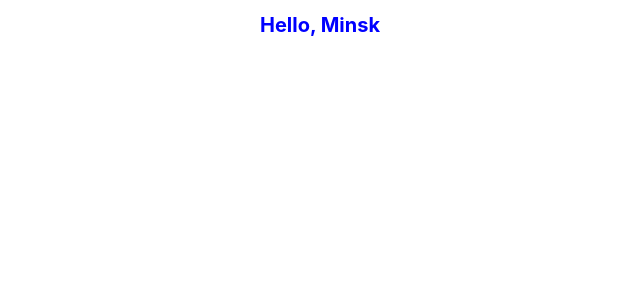
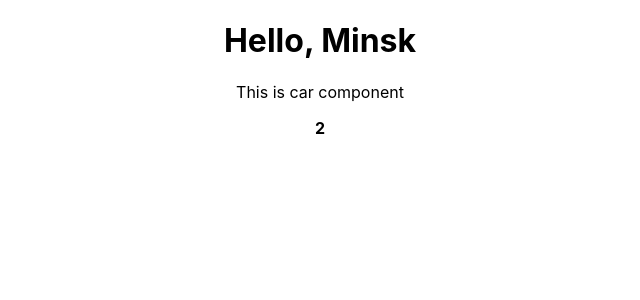
Before and after one commit to mexell96/react-course, a React (Create React App) app: page / in a window 1280 px wide. Shown: the top 300 px of the page, without its empty margins (320-960 px from the left). Built offline with nearby package versions, Linux system fonts and the light colour scheme.

Commit message:
added Car.js

```diff
--- a/src/App2.js
+++ b/src/App2.js
@@ -1,4 +1,5 @@
 import React, { Component } from "react";
+import Car from "./Car/Car";
 
 export class App2 extends Component {
   render() {
@@ -7,7 +8,9 @@ export class App2 extends Component {
     };
     return (
       <div style={divStyle}>
-        <h1 style={{ color: "blue", fontSize: "20px" }}>Hello, Minsk</h1>
+        <h1>Hello, Minsk</h1>
+
+        <Car />
       </div>
     );
   }
--- /dev/null
+++ b/src/Car/Car.js
@@ -0,0 +1,23 @@
+import React from "react";
+
+// function car() {
+//   return <h2>This is car component</h2>;
+// }
+
+// const car = () => {
+//   return <div>This is car component</div>;
+// };
+
+// const car = () => <div>This is car component</div>;
+
+// export default car;
+
+// eslint-disable-next-line import/no-anonymous-default-export
+export default () => (
+  <div>
+    <p>This is car component</p>
+    <p>
+      <strong>{1 + 1}</strong>
+    </p>
+  </div>
+);
```
Also changed, not shown: 1 other file (tests, documents, lock files or other folders).
